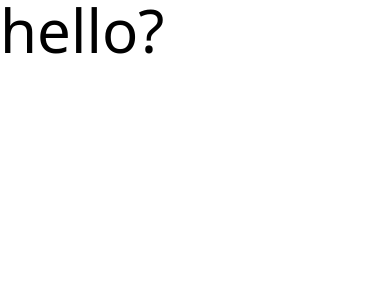
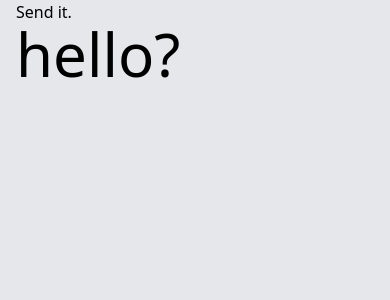
Before and after one commit to codewithjom/post-it, a Next.js app: page / in a window 390 px wide. Shown: the top 300 px of the page. Built offline with nearby package versions, Linux system fonts and the light colour scheme.

Commit message:
fix: nothing to see here.

```diff
--- /dev/null
+++ b/app/layout.jsx
@@ -0,0 +1,25 @@
+import './globals.css'
+import Nav from '../components/Nav'
+import { Roboto } from '@next/font/google'
+
+const roboto = Roboto({
+  subsets: ['latin'],
+  weight: ['400', '700'],
+  variable: '--font-roboto'
+})
+
+export const metadata = {
+  title: 'Create Next App',
+  description: 'Generated by create next app'
+}
+
+export default function RootLayout({ children }) {
+  return (
+    <html lang="en">
+      <body className={`${roboto.variable} mx-4 md:mx-48 xl:mx-96 bg-gray-200`}>
+        <Nav />
+        {children}
+      </body>
+    </html>
+  )
+}
--- a/app/layout.tsx
+++ /dev/null
@@ -1,18 +0,0 @@
-import './globals.css'
-
-export const metadata = {
-  title: 'Create Next App',
-  description: 'Generated by create next app',
-}
-
-export default function RootLayout({
-  children,
-}: {
-  children: React.ReactNode
-}) {
-  return (
-    <html lang="en">
-      <body>{children}</body>
-    </html>
-  )
-}
--- /dev/null
+++ b/components/Nav.tsx
@@ -0,0 +1,11 @@
+import Link from 'next/link'
+
+export default async function Nav() {
+  return (
+    <nav>
+      <Link href={'/'}>
+        <h1>Send it.</h1>
+      </Link>
+    </nav>
+  )
+}
--- a/package.json
+++ b/package.json
@@ -10,6 +10,7 @@
   },
   "dependencies": {
     "@next-auth/prisma-adapter": "^1.0.5",
+    "@next/font": "^13.2.1",
     "@prisma/client": "^4.10.1",
     "@types/node": "^18.14.2",
     "@types/react": "18.0.28",
```
Also changed, not shown: 1 other file (tests, documents, lock files or other folders).
